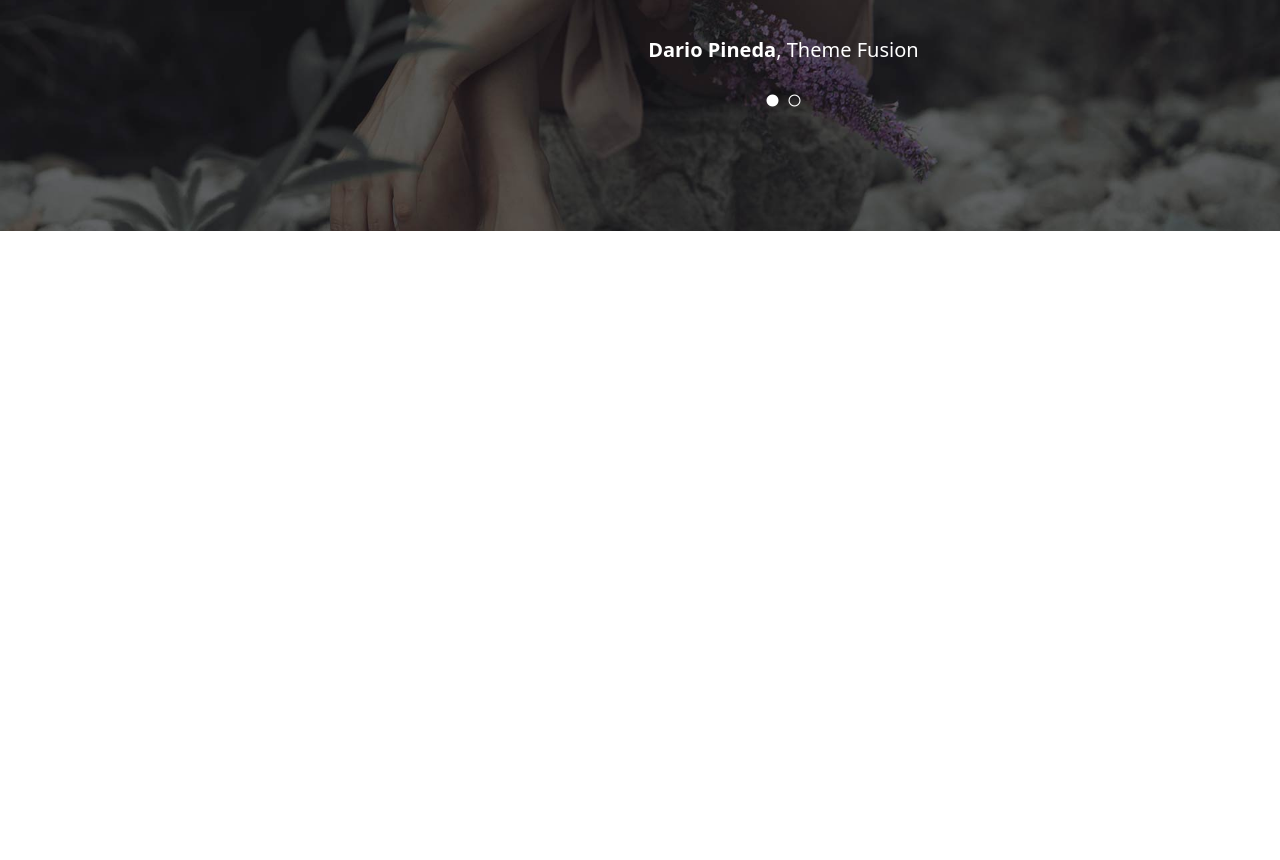
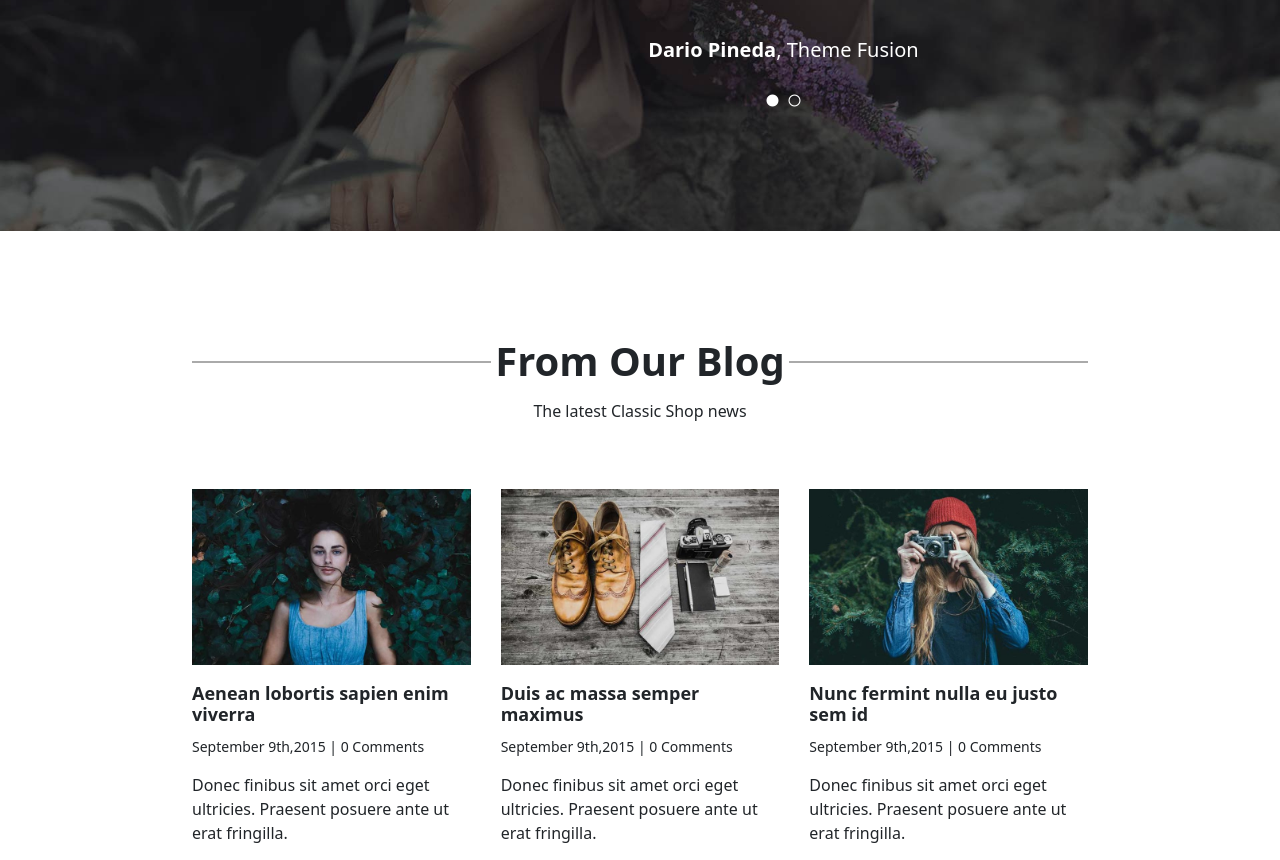
Before and after one commit to Titho93/proj-html-vuejs, a Vue app: page / in a window 1280 px wide. Shown: the part 4721-5581 px from the top of the page. Before the commit the page ends 4952 px from the top, so only its background shows below. Built offline with nearby package versions, Linux system fonts and the light colour scheme.

Commit message:
[add]Ourblog

```diff
--- a/src/components/Main.vue
+++ b/src/components/Main.vue
@@ -6,6 +6,7 @@ import Bestseller from './partials/Bestseller.vue';
 import Offer from './partials/Offer.vue';
 import Newarrivals from './partials/Newarrivals.vue';
 import Reviews from './partials/Reviews.vue';
+import Ourblog from './partials/Ourblog.vue';
 
 export default {
   name: 'Main',
@@ -15,7 +16,8 @@ export default {
     Bestseller,
     Offer,
     Newarrivals,
-    Reviews
+    Reviews,
+    Ourblog
   }
 
 }
@@ -29,6 +31,7 @@ export default {
   <Offer />
   <Newarrivals />
   <Reviews />
+  <Ourblog />
 
 </template>
 
--- a/src/components/partials/Newarrivals.vue
+++ b/src/components/partials/Newarrivals.vue
@@ -12,7 +12,7 @@ export default {
         <div class="fp">
             <div class="sectionTitle d-flex">
             <div class="stripe"></div>
-            <h2><strong>Best Seller</strong></h2>
+            <h2><strong>New Arrivals</strong></h2>
             <div class="stripe"></div>
             </div>
             <p>Brand new product from top designers</p>
--- /dev/null
+++ b/src/components/partials/Ourblog.vue
@@ -0,0 +1,78 @@
+<script>
+
+export default {
+  name: 'Ourblog'
+}
+</script>
+
+<template>
+
+    <div class="container-main">
+        <div class="fp">
+            <div class="sectionTitle d-flex">
+            <div class="stripe"></div>
+            <h2><strong>From Our Blog</strong></h2>
+            <div class="stripe"></div>
+            </div>
+            <p>The latest Classic Shop news</p>
+        </div>
+
+        <div class="squares d-flex">
+            <div class="square">
+                <img src="../../assets/post_img_12-700x441.jpg" alt="">
+                <h4><strong>Aenean lobortis sapien enim viverra</strong></h4>
+                <span>September 9th,2015 | 0 Comments</span>
+                <p>Donec finibus sit amet orci eget ultricies. Praesent posuere ante ut erat fringilla.</p>
+            </div>
+            <div class="square">
+                <img src="../../assets/post_img_11-700x441.jpg" alt="">
+                <h4><strong>Duis ac massa semper maximus</strong></h4>
+                <span>September 9th,2015 | 0 Comments</span>
+                <p>Donec finibus sit amet orci eget ultricies. Praesent posuere ante ut erat fringilla.</p>
+            </div>
+            <div class="square">
+                <img src="../../assets/post_img_10-700x441.jpg" alt="">
+                <h4><strong>Nunc fermint nulla eu justo sem id</strong></h4>
+                <span>September 9th,2015 | 0 Comments</span>
+                <p>Donec finibus sit amet orci eget ultricies. Praesent posuere ante ut erat fringilla.</p>
+            </div>
+        </div>
+    </div>
+
+</template>
+
+<style lang="scss" scoped>
+.container-main {
+    padding-top: 120px;
+}
+.fp {
+    text-align: center;
+    p {
+        padding-top: 20px;
+    }
+}
+.squares {
+    padding-top: 50px;
+    .square {
+        margin: 0 auto;
+        height: 230px;
+        &:nth-child(2) {
+            padding: 0 30px;
+        }
+        img {
+            width: 100%;
+        }
+        h4 {
+            font-size: 18px;
+            padding-top: 18px;
+        }
+        span {
+            font-size: 14px;
+        }
+        p {
+            font-size: 16px;
+            padding: 15px 0;
+        }
+    }
+}
+</style>
```
